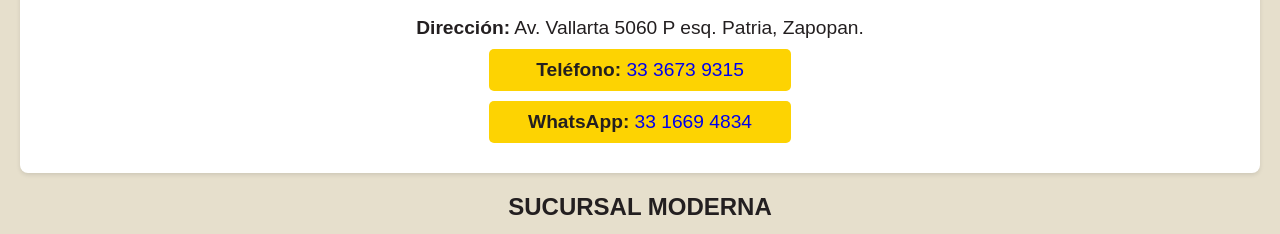
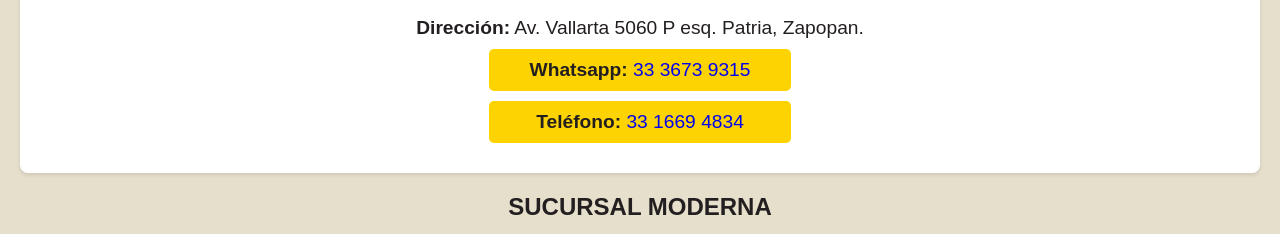
Before and after one commit to Brandeamos/dondany-tacos, a plain HTML site: page index.html in a window 1280 px wide. Shown: the part 1211-1445 px from the top of the page. Drawn offline with Linux system fonts and the light colour scheme.

Commit message:
correciones

```diff
--- a/index.html
+++ b/index.html
@@ -39,8 +39,8 @@
             </div>
             <div class="info">
                 <p><strong>Dirección:</strong> Av. Vallarta 5060 P esq. Patria, Zapopan.</p>
-                <p class="boton"><strong>Teléfono:</strong> <a href="https://wa.me/523336739315">33 3673 9315</a></p>
-                <p class="boton"><strong>WhatsApp:</strong> <a href="tel:+523316694834" target="_blank">33 1669 4834</a></p>
+                <p class="boton"><strong>Whatsapp:</strong> <a href="https://wa.me/523336739315">33 3673 9315</a></p>
+                <p class="boton"><strong>Teléfono:</strong> <a href="tel:+523316694834" target="_blank">33 1669 4834</a></p>
             </div>
 
         </section>
```
